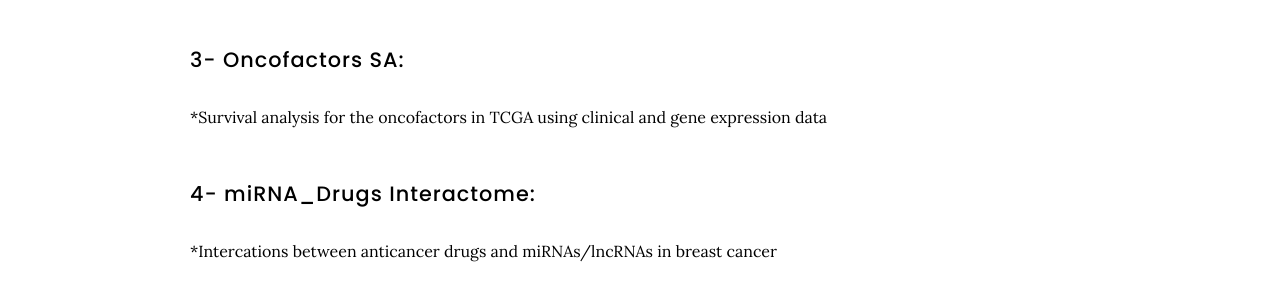
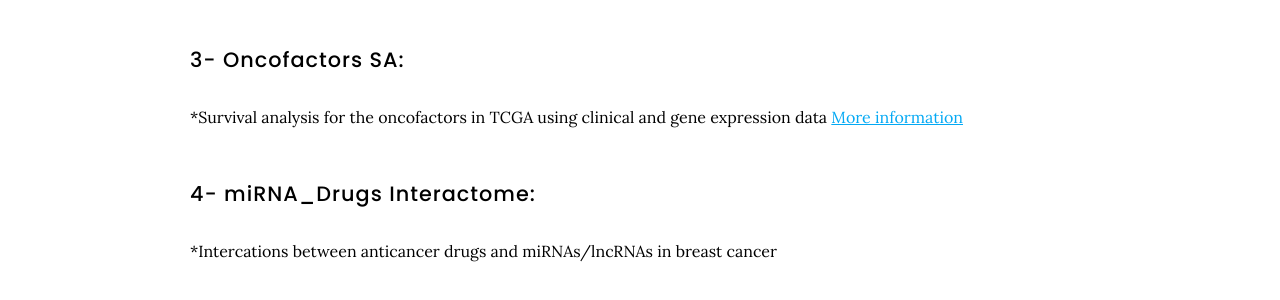
Before and after one commit to Hossein-Fallahi/Fallahi-Bioinformatics-Lab, a Jekyll site: the page built from projects/index.md, in a window 1280 px wide. Shown: the part 586-886 px from the top of the page. Built offline with Jekyll 4.4.1, drawn with Linux system fonts in a browser that asks for light colours; nearby versions of some CDN libraries.

Commit message:
Update index.md

```diff
--- a/projects/index.md
+++ b/projects/index.md
@@ -20,7 +20,7 @@ nav:
 {:.left}
 ## 3- Oncofactors SA:
 {:.left}
-*Survival analysis for the oncofactors in TCGA using clinical and gene expression data
+*Survival analysis for the oncofactors in TCGA using clinical and gene expression data [More information](https://fallahi-bioinformatics-lab.github.io/OncoFactors_Survival_Analysis/)
 {:.left}
 ## 4- miRNA_Drugs Interactome:
 {:.left}
```
